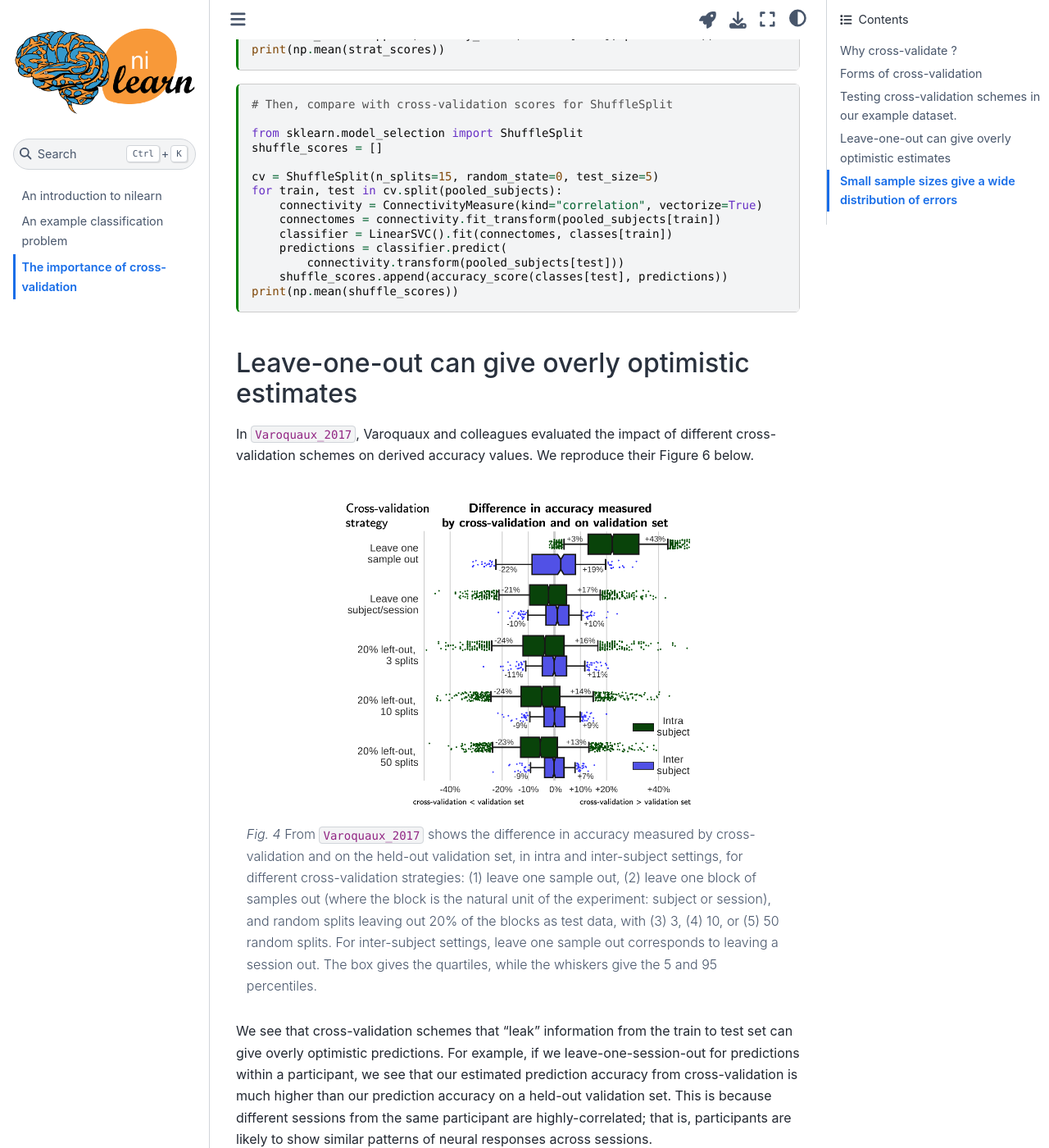
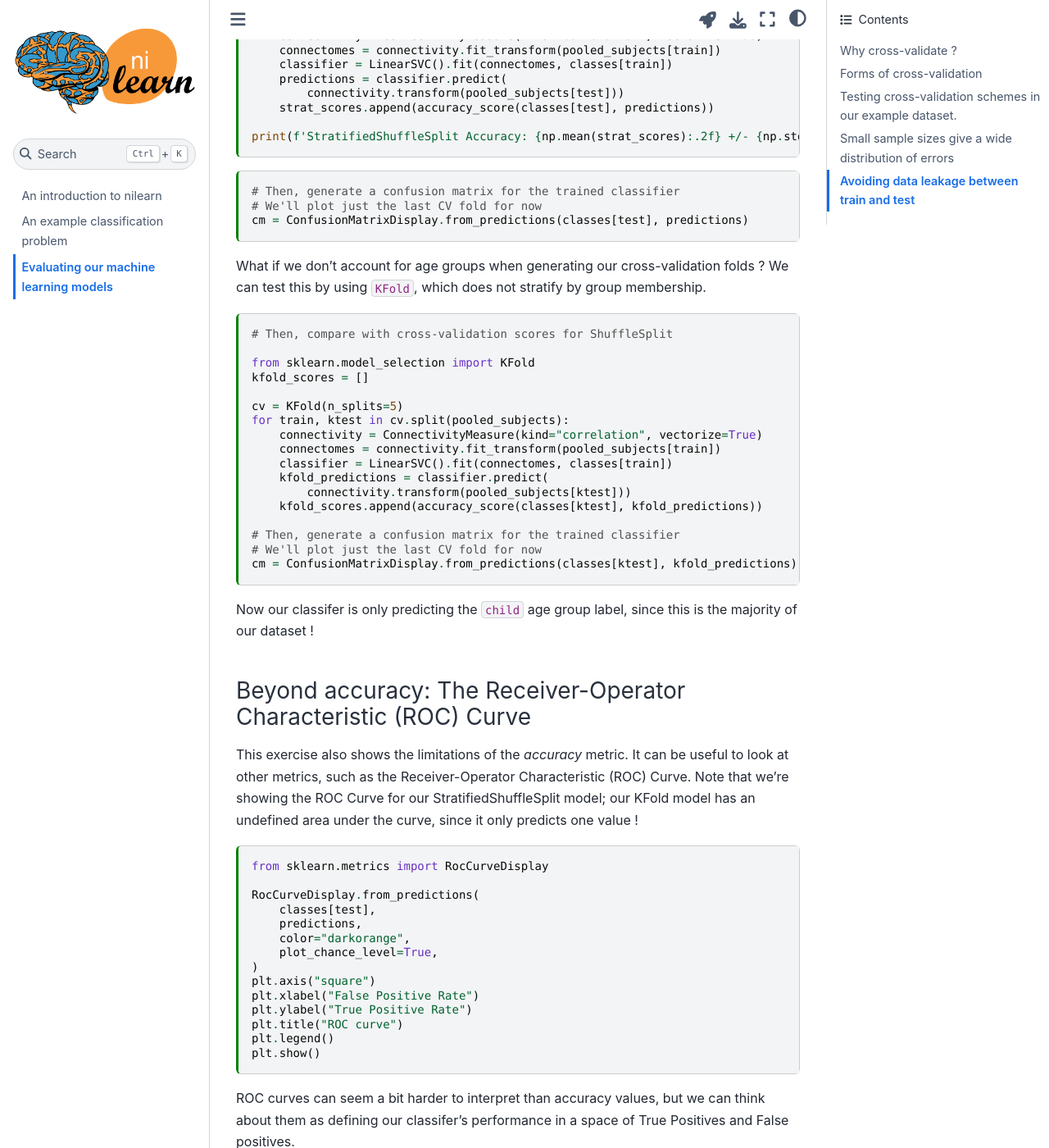
Before and after one commit to emdupre/nha-ml-nimg, a Jupyter Book: the page built from content/03-cross-validation.md, in a window 1280 px wide and 1400 px high, scrolled down 3298 px. Shown: the whole window at 82% size. Built offline with Jupyter Book 1.0.4 settings and Sphinx 7.4.7 and the Sphinx Book theme 1.1.4, drawn with Linux system fonts in a browser that asks for light colours; cross-references to code outside the pages are shown as plain code; some of the changed text lies outside the part shown.

Commit message:
Add seaborn, ROC

````diff
--- a/content/03-cross-validation.md
+++ b/content/03-cross-validation.md
@@ -12,7 +12,7 @@
   url: https://github.com/emdupre/nha-ml-nimg
 ---
 
-# The importance of cross-validation
+# Evaluating our machine learning models
 
 ```{code-cell} python3
 :tags: [hide-cell]
@@ -21,22 +21,27 @@
 warnings.filterwarnings("ignore")
 ```
 
-To date, we have focussed on "feature engineering" quite broadly.
-When applying machine learning to neuroimaging data, however, equally important are (1) the model that we train to generate predictions and (2) how we assess the generalizability of our learned model.
-In this context, appropriate cross-validation methods are critical for drawing meaningful inferences.
-However, many neuroscience researchers are not familiar with how to choose an appropriate cross-validation method for their data.
+Now that we've run a few classifications models, what more could we need to know about machine learning in neuroimaging ?
+A lot, actually !
+Everything that we've done to date falls broadly under the umbrella of "feature engineering."
+When applying machine learning, however, equally important are (1) the model that we train to generate predictions and (2) how we assess the generalizability of our learned model.
+
+In this notebook, we'll focus on (2).
+In particular, we'll highlight the importance of appropriate cross-validation methods.
+First, we can look at a recent review {cite}`Poldrack_2020` showing common cross-validation methods in neuroimaging:
 
 ```{figure} ../images/poldrack-2020-fig3.jpg
 ---
 height: 250px
 name: cv-usage
 ---
-From {cite}`Poldrack_2020`, depicting results from a review of 100 Studies (2017–2019) claiming prediction on fMRI data.
+From {cite}`Poldrack_2020`, depicting results from a review of 100 studies (2017–2019) claiming prediction on fMRI data.
 _Panel A_ shows the prevalence of cross-validation methods in this sample.
 _Panel B_ shows a histogram of associated sample sizes.
 ```
 
-We briefly overview what cross-validation aims to achieve, as well as several different strategies for cross-validation that are in use with neuroimaging data.
+As you can see, many neuroscience researchers are not using cross-validation at all !
+We will briefly overview _why_ cross-validation is so important to achieve, as well as different strategies for cross-validation that are in use with neuroimaging data.
 We then provide examples of appropriate and inappropriate cross-validation within the `development_fmri` dataset.
 
 ## Why cross-validate ?
@@ -121,16 +126,16 @@
 ```
 
 In [our classification example](class-example), we used `StratifiedShuffleSplit` for cross-validation.
-This method preserves the percentage of samples for each class across train and test splits; that is, the percentages of child and adult participants in our classification example.
-What if we don't account for age groups when generating our cross-validation folds ?
-
+This method preserves the percentage of samples for each class across train and test splits;
+that is, the percentages of child and adult participants in our classification example.
 
 ```{code-cell} python3
+from sklearn.metrics import ConfusionMatrixDisplay
 # First, re-generate our cross-validation scores for StratifiedShuffleSplit
 
 strat_scores = []
 
-cv = StratifiedShuffleSplit(n_splits=15, random_state=0, test_size=5)
+cv = StratifiedShuffleSplit(n_splits=5, random_state=0, test_size=30)
 for train, test in cv.split(pooled_subjects, groups):
     connectivity = ConnectivityMeasure(kind="correlation", vectorize=True)
     connectomes = connectivity.fit_transform(pooled_subjects[train])
@@ -138,28 +143,143 @@
     predictions = classifier.predict(
         connectivity.transform(pooled_subjects[test]))
     strat_scores.append(accuracy_score(classes[test], predictions))
-print(np.mean(strat_scores))
+
+print(f'StratifiedShuffleSplit Accuracy: {np.mean(strat_scores):.2f} +/- {np.std(strat_scores):.2f}')
 ```
 
+```{code-cell} python3
+# Then, generate a confusion matrix for the trained classifier
+# We'll plot just the last CV fold for now
+cm = ConfusionMatrixDisplay.from_predictions(classes[test], predictions)
+```
+
+What if we don't account for age groups when generating our cross-validation folds ?
+We can test this by using `KFold`, which does not stratify by group membership.
 
 ```{code-cell} python3
 # Then, compare with cross-validation scores for ShuffleSplit
 
-from sklearn.model_selection import ShuffleSplit
-shuffle_scores = []
+from sklearn.model_selection import KFold
+kfold_scores = []
 
-cv = ShuffleSplit(n_splits=15, random_state=0, test_size=5)
+cv = KFold(n_splits=5)
+for train, ktest in cv.split(pooled_subjects):
+    connectivity = ConnectivityMeasure(kind="correlation", vectorize=True)
+    connectomes = connectivity.fit_transform(pooled_subjects[train])
+    classifier = LinearSVC().fit(connectomes, classes[train])
+    kfold_predictions = classifier.predict(
+        connectivity.transform(pooled_subjects[ktest]))
+    kfold_scores.append(accuracy_score(classes[ktest], kfold_predictions))
+
+# Then, generate a confusion matrix for the trained classifier
+# We'll plot just the last CV fold for now
+cm = ConfusionMatrixDisplay.from_predictions(classes[ktest], kfold_predictions)
+```
+
+Now our classifer is only predicting the `child` age group label,
+since this is the majority of our dataset !
+
+### Beyond accuracy: The Receiver-Operator Characteristic (ROC) Curve
+
+This exercise also shows the limitations of the _accuracy_ metric.
+It can be useful to look at other metrics, such as the Receiver-Operator Characteristic (ROC) Curve.
+Note that we're showing the ROC Curve for our StratifiedShuffleSplit model;
+our KFold model has an undefined area under the curve,
+since it only predicts one value !
+
+```{code-cell} python3
+from sklearn.metrics import RocCurveDisplay
+
+RocCurveDisplay.from_predictions(
+    classes[test],
+    predictions,
+    color="darkorange",
+    plot_chance_level=True,
+)
+plt.axis("square")
+plt.xlabel("False Positive Rate")
+plt.ylabel("True Positive Rate")
+plt.title("ROC curve")
+plt.legend()
+plt.show()
+```
+
+ROC curves can seem a bit harder to interpret than accuracy values,
+but we can think about them as defining our classifer's performance in a space of True Positives and False positives.
+
+```{figure} ../images/ROC_curve.png
+---
+height: 400px
+name: roc_curve
+---
+The ROC space for a "better" and "worse" classifier,
+from [Wikipedia](https://en.wikipedia.org/wiki/Receiver_operating_characteristic).
+```
+
+## Small sample sizes give a wide distribution of errors
+
+Another common issue in cross-validation is when we create small test set.
+
+```{figure} ../images/varoquaux-2017-fig1.png
+---
+height: 400px
+name: test-size
+---
+From {cite}`Varoquaux_2018`, this plot shows the distribution of errors between the prediction accuracy as assessed via cross-validation (average across folds) and as measured on a large independent test set for different types of neuroimaging data.
+Accuracy is reported for two reasonable choices of cross-validation strategy: leave-one-out (leave-one-run-out or leave-one-subject-out in data with multiple runs or subjects), or 50-times repeated splitting of 20% of the data.
+The bar and whiskers indicate the median and the 5th and 95th percentile.
+```
+
+The results show that these confidence bounds extends at least 10% both ways;
+that is, there is a 5% chance that it is 10% above the true generalization accuracy and a 5% chance this it is 10% below.
+This wide confidence bound is a result of an interaction between
+  1. the large sampling noise in neuroimaging data and
+  2. the relatively small sample sizes that we provide to the classifier.
+
+```{code-cell} python3
+from sklearn.metrics import ConfusionMatrixDisplay
+# small test set StratifiedShuffleSplit
+
+small_strat_scores = []
+
+cv = StratifiedShuffleSplit(n_splits=5, random_state=0, test_size=5)
+for train, test in cv.split(pooled_subjects, groups):
+    connectivity = ConnectivityMeasure(kind="correlation", vectorize=True)
+    connectomes = connectivity.fit_transform(pooled_subjects[train])
+    classifier = LinearSVC().fit(connectomes, classes[train])
+    predictions = classifier.predict(
+        connectivity.transform(pooled_subjects[test]))
+    small_strat_scores.append(accuracy_score(classes[test], predictions))
+
+print(f'Small StratifiedShuffleSplit Accuracy: {np.mean(small_strat_scores):.2f} +/- {np.std(small_strat_scores):.2f}')
+```
+
+```{code-cell} python3
+# Compare with cross-validation scores for leave-one-subject-out
+
+from sklearn.model_selection import LeaveOneOut
+loo_scores = []
+
+cv = LeaveOneOut()
 for train, test in cv.split(pooled_subjects):
     connectivity = ConnectivityMeasure(kind="correlation", vectorize=True)
     connectomes = connectivity.fit_transform(pooled_subjects[train])
     classifier = LinearSVC().fit(connectomes, classes[train])
     predictions = classifier.predict(
         connectivity.transform(pooled_subjects[test]))
-    shuffle_scores.append(accuracy_score(classes[test], predictions))
-print(np.mean(shuffle_scores))
+    loo_scores.append(accuracy_score(classes[test], predictions))
+
+print(f'Leave-One-Out Accuracy: {np.mean(loo_scores):.2f} +/- {np.std(loo_scores):.2f}')
 ```
 
-## Leave-one-out can give overly optimistic estimates
+```{code-cell} python3
+import seaborn as sns
+sns.set_theme(style='white')
+
+sns.violinplot(data=[strat_scores, small_strat_scores, loo_scores], orient='h', cut=1)
+```
+
+## Avoiding data leakage between train and test
 
 In {cite}`Varoquaux_2017`, Varoquaux and colleagues evaluated the impact of different cross-validation schemes on derived accuracy values.
 We reproduce their Figure 6 below.
@@ -181,42 +301,6 @@
 This is because different sessions from the same participant are highly-correlated;
 that is, participants are likely to show similar patterns of neural responses across sessions.
 
-
-## Small sample sizes give a wide distribution of errors
-
-Another common issue in cross-validation, particularly leave-one-out cross-validation, is the small size of the resulting test set.
-
-```{figure} ../images/varoquaux-2017-fig1.png
----
-height: 400px
-name: test-size
----
-From {cite}`Varoquaux_2018`, this plot shows the distribution of errors between the prediction accuracy as assessed via cross-validation (average across folds) and as measured on a large independent test set for different types of neuroimaging data.
-Accuracy is reported for two reasonable choices of cross-validation strategy: leave-one-out (leave-one-run-out or leave-one-subject-out in data with multiple runs or subjects), or 50-times repeated splitting of 20% of the data.
-The bar and whiskers indicate the median and the 5th and 95th percentile.
-```
-
-The results show that these confidence bounds extends at least 10% both ways;
-that is, there is a 5% chance that it is 10% above the true generalization accuracy and a 5% chance this it is 10% below.
-This wide confidence bound is a result of an interaction between (1) the large sampling noise in neuroimaging data and (2) the relatively small sample sizes that we provide to the classifier.
-
-```{code-cell} python3
-# Compare with cross-validation scores for leave-one-subject-out
-
-from sklearn.model_selection import LeaveOneOut
-loo_scores = []
-
-cv = LeaveOneOut()
-for train, test in cv.split(pooled_subjects):
-    connectivity = ConnectivityMeasure(kind="correlation", vectorize=True)
-    connectomes = connectivity.fit_transform(pooled_subjects[train])
-    classifier = LinearSVC().fit(connectomes, classes[train])
-    predictions = classifier.predict(
-        connectivity.transform(pooled_subjects[test]))
-    loo_scores.append(accuracy_score(classes[test], predictions))
-print(loo_scores)
-```
-
 ```{bibliography} references.bib
 :style: unsrt
 :filter: docname in docnames
--- a/requirements.txt
+++ b/requirements.txt
@@ -5,5 +5,6 @@
 numpy
 pandas
 matplotlib
+seaborn
 scikit-learn
 nilearn
````
Also changed, not shown: images/ROC_curve.png (added).
